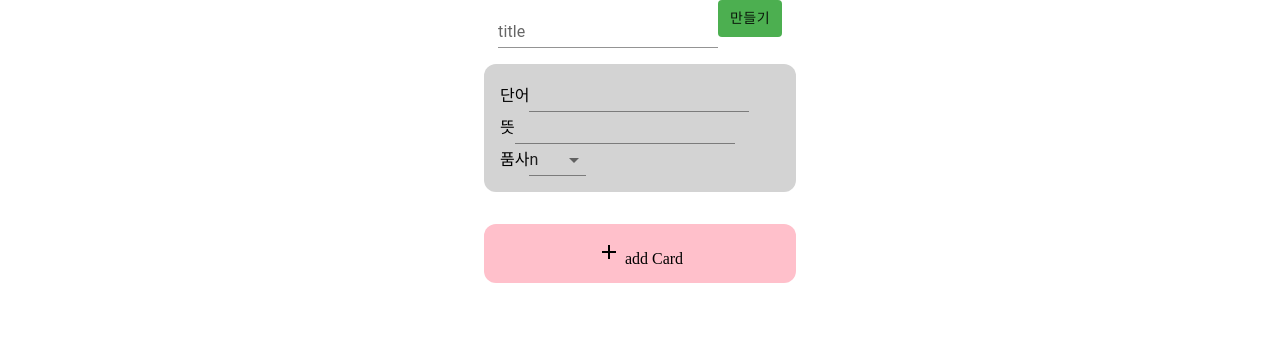
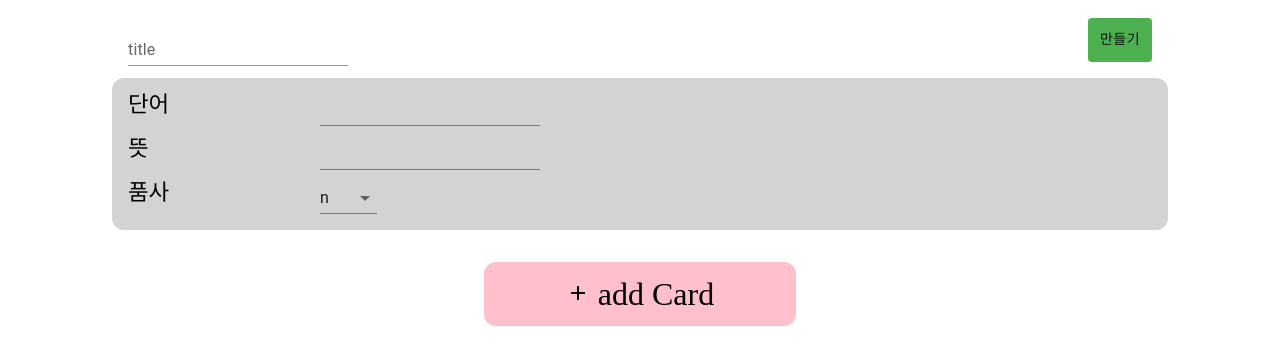
Before and after one commit to wordcheck/wordcheck-web, a React (Create React App) app: page /addwords in a window 1280 px wide. Shown: the top 364 px of the page. Built offline with nearby package versions, Linux system fonts and the light colour scheme.

Commit message:
test axios 연결전 & UI 수정

```diff
--- a/src/components/style/LoginStyle.jsx
+++ b/src/components/style/LoginStyle.jsx
@@ -3,6 +3,7 @@ import TextField from "@mui/material/TextField";
 import { green } from "@mui/material/colors";
 import Button from "@mui/material/Button";
 import styled from "styled-components";
+import { NoEncryptionTwoTone } from "@mui/icons-material";
 
 export const CssTextField = muiStyled(TextField)({
   "& label.Mui-focused": {
--- a/src/components/style/WordStyle.jsx
+++ b/src/components/style/WordStyle.jsx
@@ -1,7 +1,7 @@
 import styled from "styled-components";
 //
 
-//? card.jsx
+// card.jsx
 
 export const ContentDiv = styled.div`
   font-size: 6vw;
@@ -14,16 +14,21 @@ export const HeaderDiv = styled.div`
 
 //? wordList.jsx
 export const Container = styled.div`
-  font-size: 4vw;
-  width: 100%;
-  height: 100%;
+  width: 100vw;
+  height: 100vh;
+  display: flex;
+  flex-direction: column;
+  align-items: center;
+  font-size: 2em;
 `;
 
 export const Carddiv = styled.div`
+  width: 80vw;
   background-color: lightgray;
   padding: 1.5vh;
   margin: 1.2vh;
   border-radius: 1vh;
+  font-size: 0.7em;
   display: flex;
 `;
 
@@ -81,5 +86,53 @@ export const MultipleChoiceDiv = styled.div`
     padding: 2vh;
     margin-bottom: 3vh;
     border-radius: 1.2vh;
+    text-transform: none;
   }
 `;
+
+//  Addword.jsx의 styledcomponent
+
+export const CardAddContainer = styled.div`
+  text-align: center;
+  background-color: pink;
+  padding: 2vh;
+  margin: 2vh;
+  width: 35vh;
+  border-radius: 1.5vh;
+`;
+export const TitleDiv = styled.div`
+  width: 80vw;
+  height: 5.5vh;
+  display: flex;
+  justify-content: space-between;
+  padding-top: 2.2vh;
+`;
+
+// AddWordForm.jsx 의 styled-container
+
+export const CardContainer = styled.div`
+  width: 80vw;
+  height: 15vh;
+  background-color: lightgray;
+  padding: 2vh;
+  margin: 2vh;
+  font-size: 0.7em;
+  border-radius: 1.5vh;
+`;
+
+export const Label = styled.div`
+  width: 15vw;
+`;
+
+export const InputContainer = styled.div`
+  display: flex;
+  flex-direction: row;
+`;
+
+export const InputInfo = styled.div`
+  width: 80vw;
+  height: 15vh;
+  display: flex;
+  flex-direction: column;
+  justify-content: space-between;
+`;
--- a/src/components/views/AddWords/AddWords.jsx
+++ b/src/components/views/AddWords/AddWords.jsx
@@ -11,6 +11,7 @@ import { useNavigate } from "react-router-dom";
 import AddIcon from "@mui/icons-material/Add";
 import WordList from "../Card/WordList";
 import { SliderValueLabelUnstyled } from "@mui/material";
+import { CardAddContainer, Container, TitleDiv } from "../../style/WordStyle";
 
 export default function AddWords({ cookies }) {
   const [contents, setContents] = useState("");
@@ -92,7 +93,7 @@ export default function AddWords({ cookies }) {
 
   return (
     <Container>
-      <div>
+      <TitleDiv>
         <CssTextField
           name="contents"
           onChange={onChangeContentsHandler}
@@ -107,7 +108,7 @@ export default function AddWords({ cookies }) {
         >
           만들기
         </ColorButton>
-      </div>
+      </TitleDiv>
 
       <AddWordsForm
         wordList={wordList}
@@ -120,20 +121,3 @@ export default function AddWords({ cookies }) {
     </Container>
   );
 }
-
-const CardAddContainer = styled.div`
-  text-align: center;
-  background-color: pink;
-  padding: 2vh;
-  margin: 2vh;
-  width: 35vh;
-  border-radius: 1.5vh;
-`;
-
-export const Container = styled.div`
-  width: 100%;
-  height: 100%;
-  display: flex;
-  flex-direction: column;
-  align-items: center;
-`;
--- a/src/components/views/AddWords/AddWordsForm.jsx
+++ b/src/components/views/AddWords/AddWordsForm.jsx
@@ -2,6 +2,12 @@ import React, { useState } from "react";
 import Input from "@mui/material/Input";
 import styled from "styled-components";
 import NativeSelect from "@mui/material/NativeSelect";
+import {
+  CardContainer,
+  InputContainer,
+  InputInfo,
+  Label,
+} from "../../style/WordStyle";
 
 export default function AddWordsForm({
   inputs,
@@ -16,25 +22,25 @@ export default function AddWordsForm({
       {wordList &&
         wordList.map((item, index) => (
           <CardContainer key={index}>
-            <div>
-              <div>
-                <label>단어</label>
+            <InputInfo>
+              <InputContainer>
+                <Label>단어</Label>
                 <Input
                   name="spelling"
                   value={spelling}
                   onChange={(e) => onChangeInputHandler(e, index)}
                 />
-              </div>
-              <div>
-                <label>뜻</label>
+              </InputContainer>
+              <InputContainer>
+                <Label>뜻</Label>
                 <Input
                   name="meaning"
                   value={meaning}
                   onChange={(e) => onChangeInputHandler(e, index)}
                 />
-              </div>
-              <div>
-                <label>품사</label>
+              </InputContainer>
+              <InputContainer>
+                <Label>품사</Label>
                 <NativeSelect
                   name="category"
                   value={category}
@@ -46,17 +52,10 @@ export default function AddWordsForm({
                     </option>
                   ))}
                 </NativeSelect>
-              </div>
-            </div>
+              </InputContainer>
+            </InputInfo>
           </CardContainer>
         ))}
     </>
   );
 }
-const CardContainer = styled.div`
-  background-color: lightgray;
-  padding: 2vh;
-  margin: 2vh;
-  width: 35vh;
-  border-radius: 1.5vh;
-`;
--- a/src/components/views/Card/Card.jsx
+++ b/src/components/views/Card/Card.jsx
@@ -1,7 +1,7 @@
 import { Container } from "@mui/material";
 import axios from "axios";
 import React, { useEffect, useState } from "react";
-import { Link, useParams } from "react-router-dom";
+import { Link, useLocation, useParams } from "react-router-dom";
 import styled from "styled-components";
 import { ColorButton } from "../../style/LoginStyle";
 import { ContentDiv, HeaderDiv } from "../../style/WordStyle";
@@ -35,14 +35,7 @@ export default function Card({ cookies }) {
     <Container>
       <HeaderDiv>
         <ContentDiv>{wordlist[0]?.contents}</ContentDiv>
-        <Link
-          to={{
-            pathname: `/test/${wordlist[0]?.contents}`,
-            state: {
-              wordlist: wordlist,
-            },
-          }}
-        >
+        <Link to={`/test/${wordlist[0]?.contents}`} state={{ wordlist }}>
           <ColorButton>시험보기</ColorButton>
         </Link>
       </HeaderDiv>
--- a/src/components/views/Home.jsx
+++ b/src/components/views/Home.jsx
@@ -91,8 +91,8 @@ export default function Home({ cookies }) {
 }
 
 const Container = styled.div`
-  width: 100%;
-  height: 100%;
+  width: 100vw;
+  height: 100vh;
 `;
 const Logo = styled.div`
   font-size: 5vh;
--- a/src/components/views/Test/Test.jsx
+++ b/src/components/views/Test/Test.jsx
@@ -10,29 +10,51 @@ import {
   TopNav,
 } from "../../style/WordStyle";
 import ArrowBackIosIcon from "@mui/icons-material/ArrowBackIos";
+import TestEnd from "./TestEnd";
 
 export default function Test(props) {
+  const [currentNo, setCurrentNo] = useState(0);
   const location = useLocation();
-  const [testWords, setTestWords] = useState("");
   const navigate = useNavigate();
 
-  useEffect(() => {
-    axios
-      .get(`http://52.78.37.13/api/words/search/?target=word`, {
-        headers: {
-          Authorization: props.cookies.token,
-        },
-      })
-      .then((response) => {
-        setTestWords(response.data);
-      })
-      .catch((error) => {
-        console.log("error->>>", error);
-      });
-  }, []);
-  console.log("testWord", testWords);
-  console.log("location", location);
+  // Link에서 가져온 wordList
+  const wordList = location.state.wordlist;
 
+  // currentNo index를 제거한 리스트를 생성
+  let unshuffledfiltered = wordList.filter((element, i) => i !== currentNo);
+
+  // currentNo index를 제거한 리스트 무작위화
+  let filtered = unshuffledfiltered
+    .map((a) => ({ sort: Math.random(), value: a }))
+    .sort((a, b) => a.sort - b.sort)
+    .map((a) => a.value);
+
+  // 보여질 단어보기 리스트(안섞인)
+  let unshuffledProblemList = [
+    wordList[currentNo],
+    filtered[1],
+    filtered[2],
+    filtered[3],
+  ];
+  // 보여질 단어보기 리스트(섞인)
+  let problemList = unshuffledProblemList
+    .map((a) => ({ sort: Math.random(), value: a }))
+    .sort((a, b) => a.sort - b.sort)
+    .map((a) => a.value);
+
+  const onClickMultipleChoiceButtonHandler = (answer) => {
+    if (answer == wordList[currentNo].meaning) {
+      console.log("correct");
+      setCurrentNo(currentNo + 1);
+    } else {
+      console.log("not correct");
+      setCurrentNo(currentNo + 1);
+    }
+  };
+  console.log(currentNo, wordList.length);
+  if (currentNo == wordList.length) {
+    return <TestEnd />;
+  }
   return (
     <>
       <Container>
@@ -40,9 +62,11 @@ export default function Test(props) {
           <BackButton onClick={() => navigate(-1)}>
             <ArrowBackIosIcon />
           </BackButton>
-          <div className="wordscount">1 of 1</div>
+          <div className="wordscount">
+            {currentNo + 1}of {wordList.length}
+          </div>
         </TopNav>
-        <QuestionDiv>단어</QuestionDiv>
+        <QuestionDiv>{wordList[currentNo].spelling}</QuestionDiv>
         {/* <AnswerDiv>
           <CssTextField
             sx={{ m: 1, width: "65vw" }}
@@ -53,10 +77,19 @@ export default function Test(props) {
           <ColorButton>제출</ColorButton>
         </AnswerDiv> */}
         <MultipleChoiceDiv>
-          <ColorButton className="colorbutton">answer1</ColorButton>
-          <ColorButton className="colorbutton">answer2</ColorButton>
-          <ColorButton className="colorbutton">answer3</ColorButton>
-          <ColorButton className="colorbutton">answer4</ColorButton>
+          {problemList?.map((answer) => (
+            <ColorButton
+              value={answer.meaning}
+              className="colorbutton"
+              onClick={() => onClickMultipleChoiceButtonHandler(answer.meaning)}
+            >
+              {answer.meaning}
+            </ColorButton>
+          ))}
+          {/* <ColorButton className="colorbutton">{problemList[0]}</ColorButton>
+          <ColorButton className="colorbutton">{problemList[1]}</ColorButton>
+          <ColorButton className="colorbutton">{problemList[2]}</ColorButton>
+          <ColorButton className="colorbutton">{problemList[3]}</ColorButton> */}
         </MultipleChoiceDiv>
       </Container>
     </>
--- a/src/components/views/Test/TestEnd.jsx
+++ b/src/components/views/Test/TestEnd.jsx
@@ -1,5 +1,12 @@
 import React from "react";
+import { ColorButton } from "../../style/LoginStyle";
 
 export default function TestEnd() {
-  return <div>시험이 끝나고 보여지는 화면</div>;
+  return (
+    <>
+      <div>수고했어요!</div>
+      <ColorButton>다시 시험보기</ColorButton>
+      <ColorButton>카드 공부하러 가기 </ColorButton>
+    </>
+  );
 }
```
Also changed, not shown: src/components/views/Test/BeforeTest.jsx (added, +5 -0 lines).
